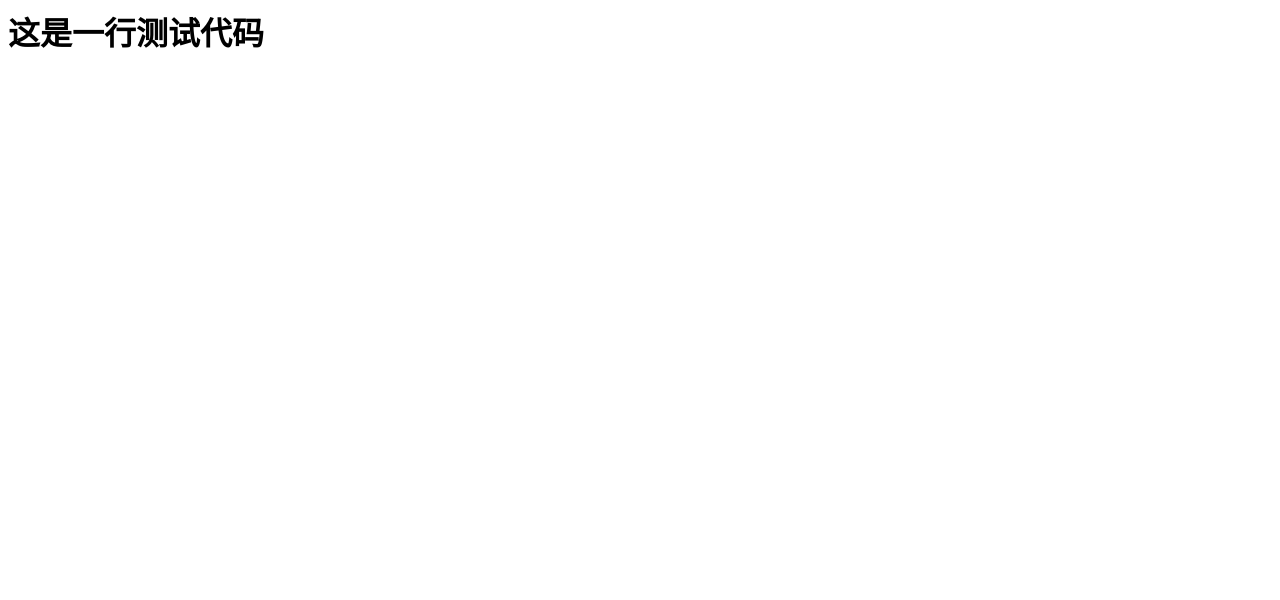
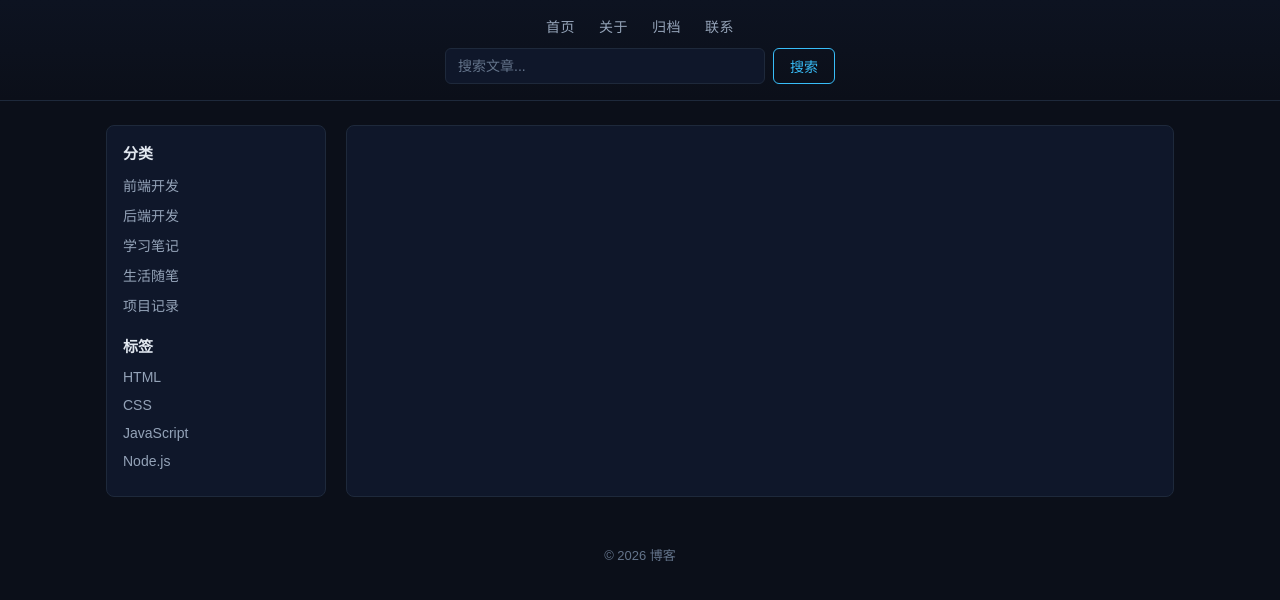
Before and after one commit to TXDB-D/TXDB-D.GitHub.io, a plain HTML site: page index.html in a window 1280 px wide. Drawn offline with Linux system fonts and the light colour scheme.

Commit message:
Add files via upload

```diff
--- /dev/null
+++ b/css/style.css
@@ -0,0 +1,192 @@
+* {
+    margin: 0;
+    padding: 0;
+    box-sizing: border-box;
+}
+
+body {
+    font-family: "PingFang SC", "Microsoft YaHei", sans-serif;
+    background-color: #0b0f19;
+    color: #c9d1d9;
+}
+
+/* 顶部导航栏 */
+.navbar {
+    display: flex;
+    flex-direction: column;
+    align-items: center;
+    gap: 12px;
+    padding: 16px 24px;
+    background: linear-gradient(180deg, #0d1321, #0b0f19);
+    border-bottom: 1px solid #1e293b;
+}
+
+.navbar-links {
+    display: flex;
+    gap: 24px;
+}
+
+.navbar-links a {
+    color: #94a3b8;
+    text-decoration: none;
+    font-size: 14px;
+    letter-spacing: 0.5px;
+}
+
+.navbar-links a:hover {
+    color: #38bdf8;
+}
+
+/* 搜索栏居中 */
+.search-bar {
+    display: flex;
+    align-items: center;
+    gap: 8px;
+}
+
+.search-bar input {
+    width: 320px;
+    height: 36px;
+    border: 1px solid #1e293b;
+    border-radius: 6px;
+    background-color: #0f172a;
+    color: #e2e8f0;
+    padding: 0 12px;
+    font-size: 14px;
+    outline: none;
+}
+
+.search-bar input::placeholder {
+    color: #64748b;
+}
+
+.search-bar input:focus {
+    border-color: #38bdf8;
+    box-shadow: 0 0 0 2px rgba(56, 189, 248, 0.15);
+}
+
+.search-bar button {
+    height: 36px;
+    padding: 0 16px;
+    border: 1px solid #38bdf8;
+    border-radius: 6px;
+    background-color: transparent;
+    color: #38bdf8;
+    cursor: pointer;
+    font-size: 14px;
+}
+
+.search-bar button:hover {
+    background-color: rgba(56, 189, 248, 0.1);
+}
+
+/* 主体布局 */
+.layout {
+    display: flex;
+    max-width: 1100px;
+    margin: 24px auto;
+    gap: 20px;
+    padding: 0 16px;
+}
+
+/* 左侧导航栏 */
+.sidebar {
+    width: 220px;
+    background-color: #0f172a;
+    border: 1px solid #1e293b;
+    border-radius: 8px;
+    padding: 16px;
+    height: fit-content;
+}
+
+.sidebar h3 {
+    font-size: 15px;
+    margin-bottom: 12px;
+    color: #e2e8f0;
+}
+
+.sidebar ul {
+    list-style: none;
+}
+
+.sidebar ul li {
+    margin-bottom: 10px;
+}
+
+.sidebar ul li a {
+    color: #94a3b8;
+    text-decoration: none;
+    font-size: 14px;
+}
+
+.sidebar ul li a:hover {
+    color: #38bdf8;
+}
+
+/* 右侧内容区 */
+.content {
+    flex: 1;
+    background-color: #0f172a;
+    border: 1px solid #1e293b;
+    border-radius: 8px;
+    padding: 20px;
+}
+
+.post {
+    margin-bottom: 20px;
+    padding-bottom: 20px;
+    border-bottom: 1px solid #1e293b;
+}
+
+.post:last-child {
+    border-bottom: none;
+}
+
+.post h2 {
+    font-size: 18px;
+    margin-bottom: 8px;
+}
+
+.post h2 a {
+    color: #e2e8f0;
+    text-decoration: none;
+}
+
+.post h2 a:hover {
+    color: #38bdf8;
+}
+
+.post-meta {
+    font-size: 13px;
+    color: #64748b;
+    margin-bottom: 10px;
+}
+
+.post p {
+    font-size: 14px;
+    line-height: 1.7;
+    color: #94a3b8;
+}
+
+/* 页脚 */
+footer {
+    text-align: center;
+    padding: 24px;
+    font-size: 13px;
+    color: #64748b;
+}
+
+/* 手机端适配 */
+@media (max-width: 768px) {
+    .layout {
+        flex-direction: column;
+    }
+
+    .sidebar {
+        width: 100%;
+    }
+
+    .search-bar input {
+        width: 200px;
+    }
+}
--- a/index.html
+++ b/index.html
@@ -1 +1,77 @@
-<h1>这是一行测试代码<h1>
+<!DOCTYPE html>
+<html lang="zh-CN">
+
+<head>
+    <meta charset="UTF-8">
+    <meta name="viewport" content="width=device-width, initial-scale=1.0">
+    <link rel="stylesheet" type="text/css" href="css/style.css">
+    <title>博客</title>
+</head>
+
+<body>
+
+    <!-- 顶部导航栏 -->
+    <nav class="navbar">
+
+        <div class="navbar-links">
+            <a href="index.html">首页</a>
+            <a href="about.html">关于</a>
+            <a href="archive.html">归档</a>
+            <a href="contact.html">联系</a>
+        </div>
+
+        <div class="search-bar">
+            <input type="text" id="searchInput" placeholder="搜索文章...">
+            <button onclick="searchPosts()">搜索</button>
+        </div>
+    </nav>
+
+    <!-- 主体布局 -->
+    <div class="layout">
+
+        <!-- 左侧导航栏 -->
+        <aside class="sidebar">
+            <h3>分类</h3>
+            <ul>
+                <li><a href="#">前端开发</a></li>
+                <li><a href="#">后端开发</a></li>
+                <li><a href="#">学习笔记</a></li>
+                <li><a href="#">生活随笔</a></li>
+                <li><a href="#">项目记录</a></li>
+            </ul>
+
+            <h3 style="margin-top: 20px;">标签</h3>
+            <ul>
+                <li><a href="#">HTML</a></li>
+                <li><a href="#">CSS</a></li>
+                <li><a href="#">JavaScript</a></li>
+                <li><a href="#">Node.js</a></li>
+            </ul>
+        </aside>
+
+        <!-- 右侧内容区 -->
+        <main class="content">
+
+        </main>
+
+    </div>
+
+    <footer>
+        <p>© 2026 博客</p>
+    </footer>
+
+    <script>
+        function searchPosts() {
+            const keyword = document.getElementById("searchInput").value.trim();
+            if (!keyword) {
+                alert("请输入搜索内容");
+                return;
+            }
+            alert("搜索：" + keyword);
+            // 后续可以改成跳转到搜索页，或调用接口
+        }
+    </script>
+
+</body>
+
+</html>
```
